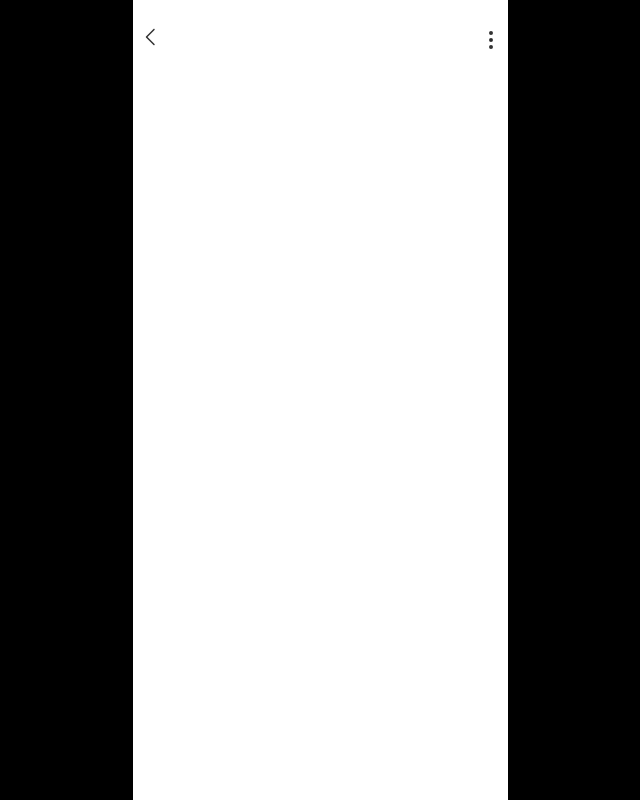
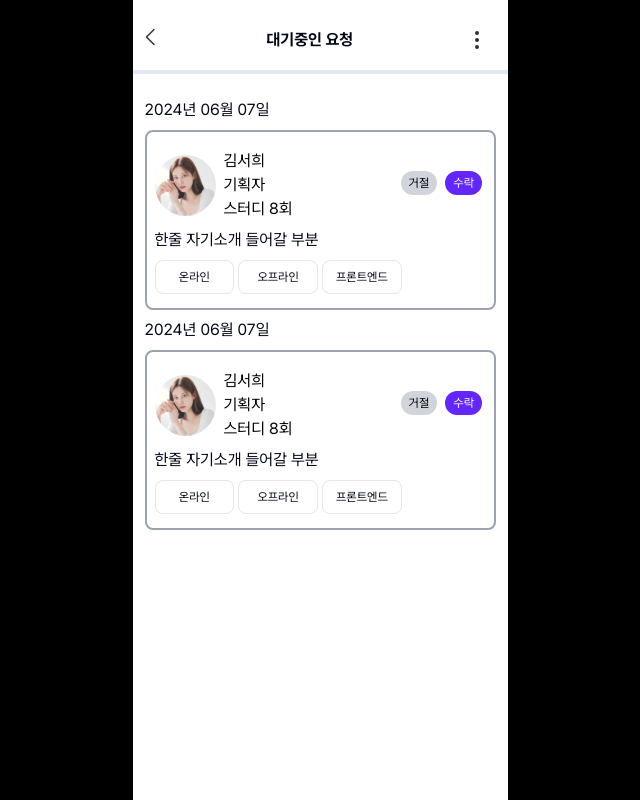
Before and after one commit to SuaJeong-winter/Swith_snProject, a Next.js app: page /waiting in a window 1280 px wide. Shown: the whole page, without its empty margins (320-960 px from the left). Built offline with nearby package versions, Linux system fonts and the light colour scheme.

Commit message:
feat: 승인 요청 페이지 퍼블리싱

```diff
--- a/app/waiting/page.tsx
+++ b/app/waiting/page.tsx
@@ -1,15 +1,73 @@
+import Link from 'next/link'
 import BtnBackIcon from '~/assets/btn_back.svg'
 import BtnMoreVertical from '~/assets/icon_more-vertical.svg'
+import MpProfile from '~/assets/mp_profile.svg'
+import { Button } from '~/components/ui/button'
+import { Chip } from '~/components/ui/chip'
 
 export default function WaitingListPage() {
   return (
     <section className="flex min-h-dvh flex-col bg-white pb-8">
       <div className="fixed top-4 flex flex-row space-x-28 px-3 pt-3">
-        <a href="# ">
+        <Link href="approval">
           <BtnBackIcon />
-        </a>
-        <h2 className="invisible font-bold">스터디 지원하기</h2>
+        </Link>
+        <h2 className="font-bold">대기중인 요청</h2>
         <BtnMoreVertical />
+      </div>
+      <div className="mt-[70px] h-1 w-[375px] border-transparent bg-slate-200"></div>
+
+      <div className="mt-6 space-y-2 px-3">
+        <div>2024년 06월 07일</div>
+        <div className="h-[180px] space-y-2 rounded-lg border-2 border-solid border-gray-400 p-2">
+          <div className="mt-[10px] flex h-[70px] flex-row items-center justify-start space-x-2">
+            <MpProfile />
+            <div className="text-base text-black">
+              <p>김서희</p>
+              <p>기획자</p>
+              <p>스터디 8회</p>
+            </div>
+            <div className="h-[30px] space-x-2 pl-[100px]">
+              <Button size="sm" className="rounded-2xl bg-gray-300 text-black">
+                거절
+              </Button>
+              <Button size="sm" className="rounded-2xl">
+                수락
+              </Button>
+            </div>
+          </div>
+          <p>한줄 자기소개 들어갈 부분</p>
+          <div className="grid h-[10px] grid-cols-4 gap-1 text-xs">
+            <Chip>온라인</Chip>
+            <Chip>오프라인</Chip>
+            <Chip>프론트엔드</Chip>
+          </div>
+        </div>
+        <div>2024년 06월 07일</div>
+        <div className="h-[180px] space-y-2 rounded-lg border-2 border-solid border-gray-400 p-2">
+          <div className="mt-[10px] flex h-[70px] flex-row items-center justify-start space-x-2">
+            <MpProfile />
+            <div className="text-base text-black">
+              <p>김서희</p>
+              <p>기획자</p>
+              <p>스터디 8회</p>
+            </div>
+            <div className="h-[30px] space-x-2 pl-[100px]">
+              <Button size="sm" className="rounded-2xl bg-gray-300 text-black">
+                거절
+              </Button>
+              <Button size="sm" className="rounded-2xl">
+                수락
+              </Button>
+            </div>
+          </div>
+          <p>한줄 자기소개 들어갈 부분</p>
+          <div className="grid h-[10px] grid-cols-4 gap-1 text-xs">
+            <Chip>온라인</Chip>
+            <Chip>오프라인</Chip>
+            <Chip>프론트엔드</Chip>
+          </div>
+        </div>
       </div>
     </section>
   )
```
